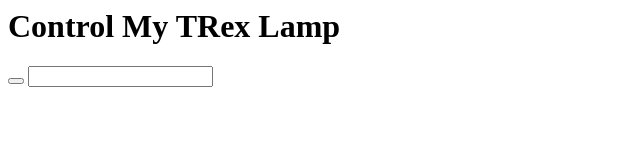
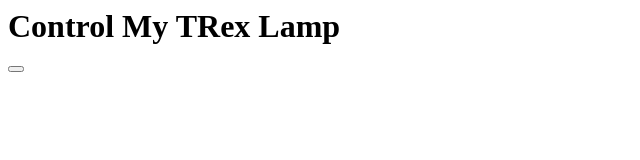
Before and after one commit to ah100101/Control-My-TRex-Lamp, a website built with Parcel: page site/index.html in a window 1280 px wide. Shown: the whole page, without its empty margins (0-640 px from the left). Built offline with nearby package versions, Linux system fonts and the light colour scheme; some packages are replaced by stand-ins of ours.

Commit message:
Removed text box for now

```diff
--- a/site/index.html
+++ b/site/index.html
@@ -9,7 +9,7 @@
     <button
       v-text='action'
       v-on:click='flipSwitch'></button>
-    <input v-bind:value='color'/>
+
   </div>
   <script src="./index.js"></script>
 </body>
```
